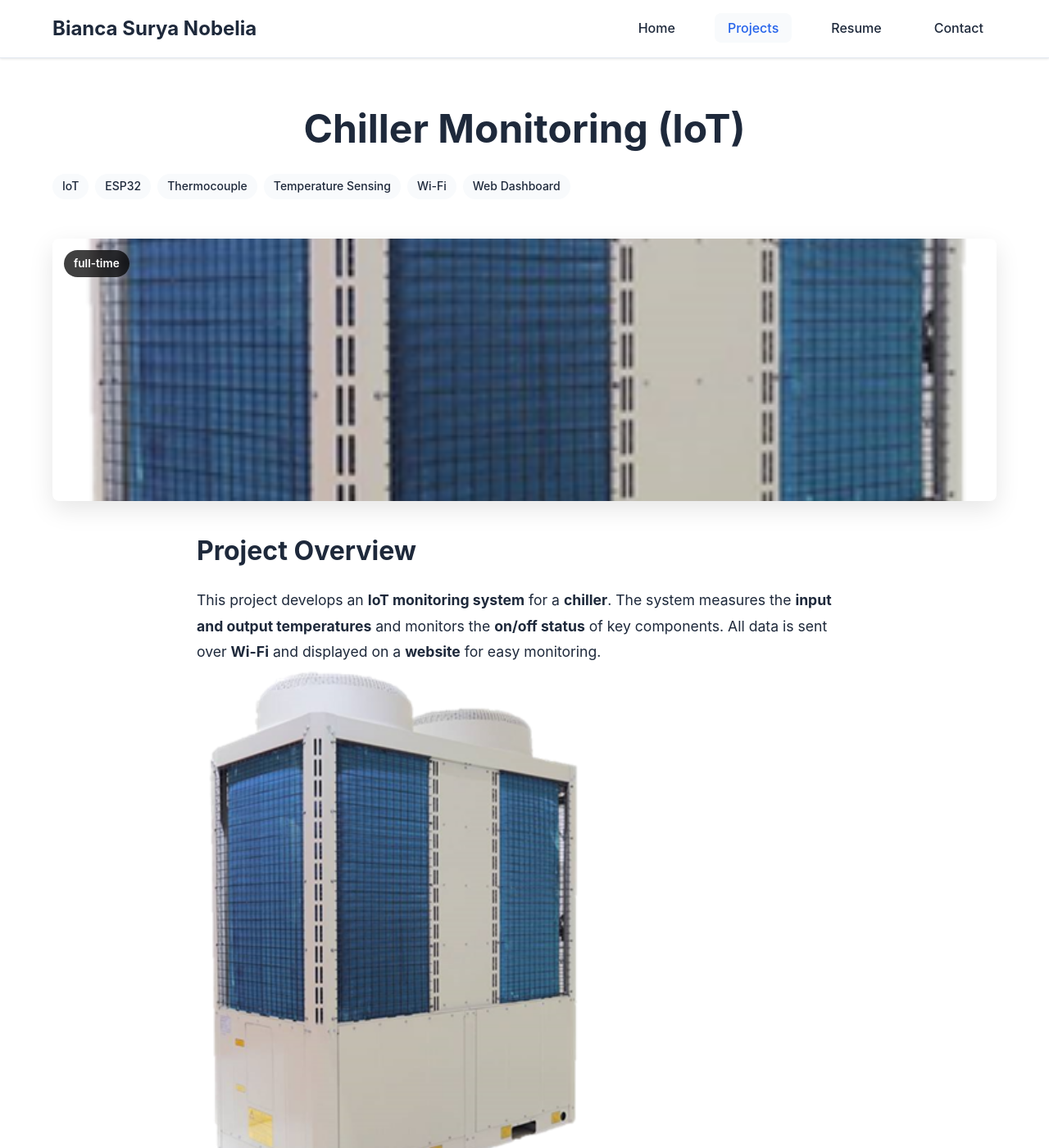
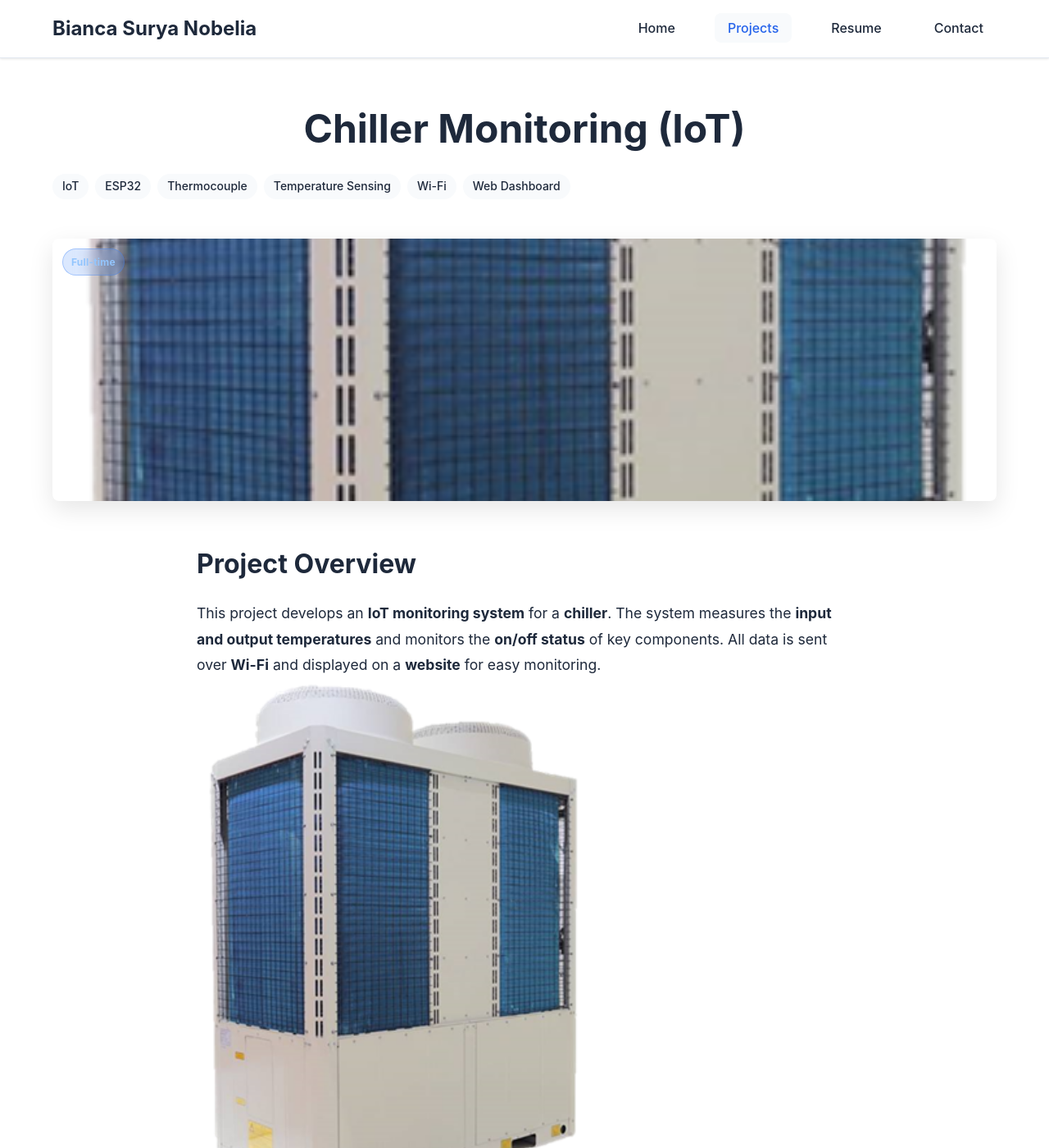
Before and after one commit to BiancaNobelia/biancanobelia.github.io, a Jekyll site: the page built from _projects/chiller-monitoring.md, in a window 1280 px wide and 1400 px high. Shown: the whole window at 82% size. Built offline with Jekyll 4.4.1, drawn with Linux system fonts in a browser that asks for light colours.

Commit message:
edit project-type

```diff
--- a/_layouts/project.html
+++ b/_layouts/project.html
@@ -21,12 +21,14 @@ layout: default
 
         {% if page.cover_image %}
         <div class="project-cover">
-            {% if page.project_type %}
-            <div class="project-type-badge">{{ page.project_type }}</div>
-            {% endif %}
+        {% if page.project_type %}
+            <span class="type-badge type-{{ page.project_type }}">
+            {% if page.project_type == "full-time" %}Full-time{% elsif page.project_type == "internship" %}Internship{% else %}Research{% endif %}
+            </span>
+        {% endif %}
 
-            <img src="{{ page.cover_image }}" alt="{{ page.title }}"
-                 style="width:100%; max-height:320px; object-fit:cover; border-radius:12px;">
+        <img src="{{ page.cover_image }}" alt="{{ page.title }}"
+            style="width:100%; max-height:320px; object-fit:cover; border-radius:12px;">
         </div>
         {% endif %}
 
--- a/assets/css/style.css
+++ b/assets/css/style.css
@@ -445,25 +445,6 @@ a:hover {
     height: auto;
 }
 
-.project-cover {
-    position: relative;
-    margin-bottom: 24px;
-}
-
-.project-type-badge {
-    position: absolute;
-    top: 14px;
-    left: 14px;
-    background: rgba(0, 0, 0, 0.75);
-    color: #fff;
-    padding: 6px 12px;
-    border-radius: 999px;
-    font-size: 0.85rem;
-    font-weight: 600;
-    z-index: 2;
-    backdrop-filter: blur(4px);
-}
-
 .project-content {
     max-width: 800px;
     margin: 0 auto 3rem;
@@ -696,3 +677,45 @@ a:hover {
         justify-content: center;
     }
 }
+
+/* Make image containers relative so badge can overlay */
+.project-cover,
+.project-card-image{
+  position: relative;
+}
+
+/* Badge base */
+.type-badge{
+  position: absolute;
+  top: 12px;
+  left: 12px;
+  z-index: 3;
+  padding: 6px 10px;
+  border-radius: 999px;
+  font-size: 12px;
+  font-weight: 700;
+  letter-spacing: .2px;
+  border: 1px solid transparent;
+  backdrop-filter: blur(8px);
+}
+
+/* Full-time = blue */
+.type-full-time{
+  color: #93c5fd;
+  background: rgba(59,130,246,.18);
+  border-color: rgba(59,130,246,.35);
+}
+
+/* Internship = yellow/orange */
+.type-internship{
+  color: #fbbf24;
+  background: rgba(245,158,11,.18);
+  border-color: rgba(245,158,11,.35);
+}
+
+/* Research = green */
+.type-research{
+  color: #86efac;
+  background: rgba(34,197,94,.18);
+  border-color: rgba(34,197,94,.35);
+}
```
Also changed, not shown: projects.md (+5 -4 lines).
